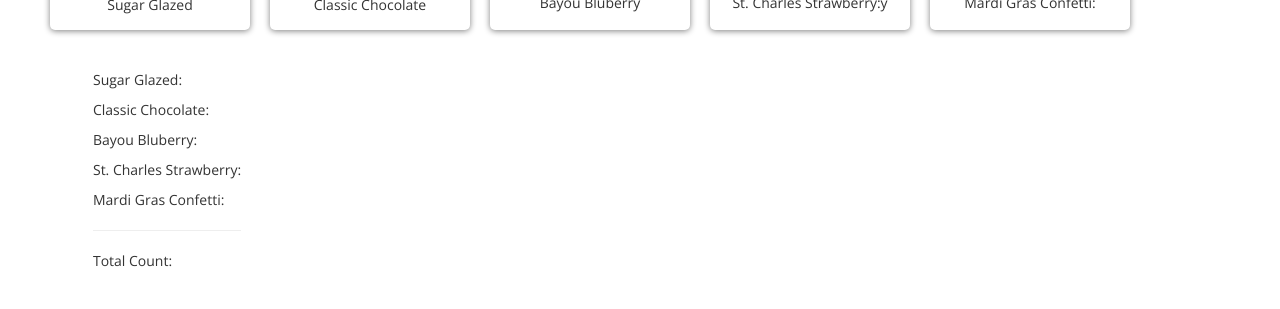
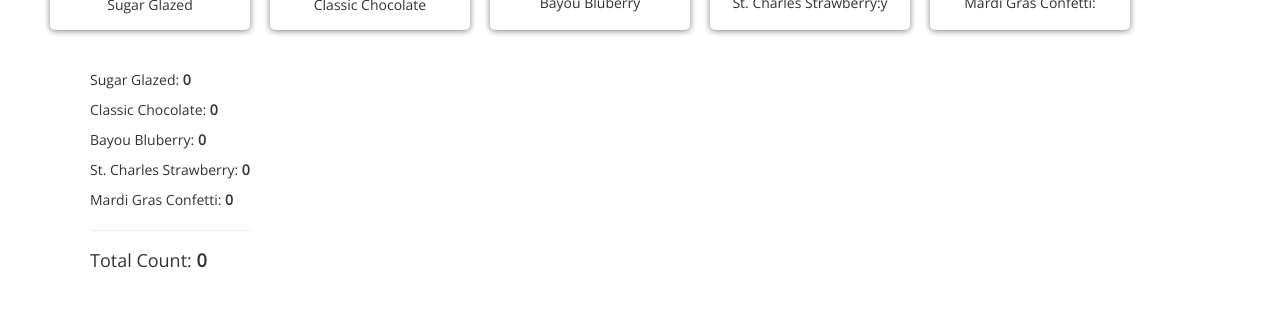
Before and after one commit to wheresronald0/Crescent_City_Donuts, a React (Create React App) app in the folder cresent-city-donuts/: page /order-entry in a window 1280 px wide. Shown: the part 391-700 px from the top of the page. Built offline with nearby package versions, Linux system fonts and the light colour scheme; a web font is replaced by a local one.

Commit message:
item counter component working

```diff
--- a/cresent-city-donuts/src/Components/Donut/Donut.css
+++ b/cresent-city-donuts/src/Components/Donut/Donut.css
@@ -5,5 +5,4 @@
 
 .aDonutImage {
   height: 100%;
-  opacity: 0.5;
 }
--- a/cresent-city-donuts/src/Components/Item-Count/Item-Count.js
+++ b/cresent-city-donuts/src/Components/Item-Count/Item-Count.js
@@ -4,13 +4,25 @@ import "./Item-Count.css";
 const itemCount = props => {
   return (
     <div>
-      <p>Sugar Glazed:</p>
-      <p>Classic Chocolate:</p>
-      <p>Bayou Bluberry:</p>
-      <p>St. Charles Strawberry:</p>
-      <p>Mardi Gras Confetti:</p>
+      <p>
+        Sugar Glazed: <strong> {props.sugarGlazedCount} </strong>
+      </p>
+      <p>
+        Classic Chocolate: <strong> {props.chocolateCount} </strong>{" "}
+      </p>
+      <p>
+        Bayou Bluberry: <strong> {props.blueberryCount} </strong>{" "}
+      </p>
+      <p>
+        St. Charles Strawberry: <strong> {props.strawberryCount} </strong>{" "}
+      </p>
+      <p>
+        Mardi Gras Confetti: <strong> {props.confettiCount} </strong>{" "}
+      </p>
       <hr />
-      <p>Total Count:</p>
+      <h4>
+        Total Count: <strong> {props.individualCounter} </strong>{" "}
+      </h4>
     </div>
   );
 };
--- a/cresent-city-donuts/src/Container/Order-Entry/Order-Entry.js
+++ b/cresent-city-donuts/src/Container/Order-Entry/Order-Entry.js
@@ -61,7 +61,7 @@ class OrderEntry extends Component {
     }
     //displays individual count (can delete)
     // console.log("placeholder", this.props.placeholderCounter);
-    // console.log("individual", this.props.individualCounter);
+    console.log("individual", this.props.individualCounter);
     // console.log("sugar", this.props.sugarGlazedCount);
     // console.log("chocolate", this.props.chocolateCount);
     return (
@@ -110,7 +110,14 @@ class OrderEntry extends Component {
         </section>
         <section className="countContainer">
           <div>
-            <ItemCount />
+            <ItemCount
+              sugarGlazedCount={this.props.sugarGlazedCount}
+              chocolateCount={this.props.chocolateCount}
+              blueberryCount={this.props.blueberryCount}
+              strawberryCount={this.props.strawberryCount}
+              confettiCount={this.props.confettiCount}
+              individualCounter={this.props.individualCounter}
+            />
           </div>
 
           <div className="vitualDonutBox">
```
